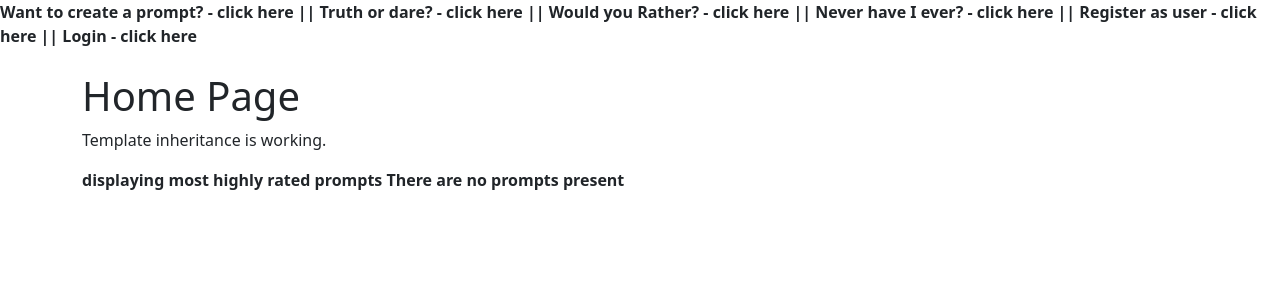
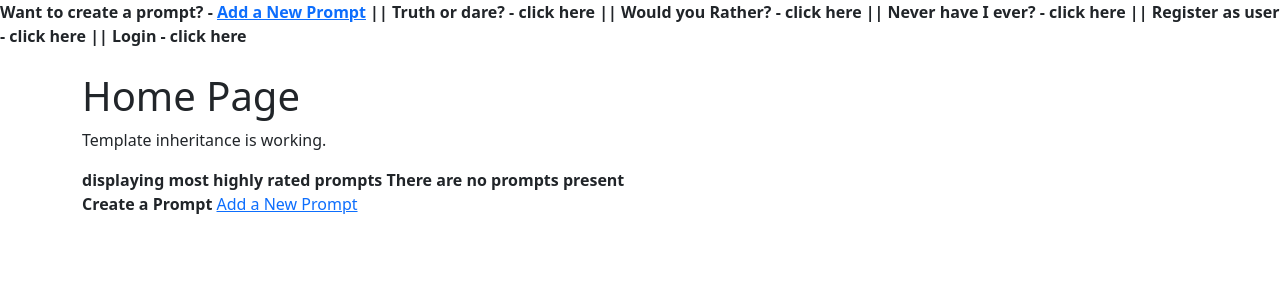
Before and after one commit to mc3071258/verve, a Django app: page / in a window 1280 px wide. Shown: the top 300 px of the page. Run offline with Django 5.2, Linux system fonts and the light colour scheme; data that the repository does not hold is empty.

Commit message:
creating prompts completed

```diff
--- a/core/urls.py
+++ b/core/urls.py
@@ -4,6 +4,8 @@ from django.http import HttpResponse
 
 urlpatterns = [
     path("", views.home, name="home"),
+    path('create_prompt/', views.create_prompt, name='create_prompt'),
+
 ]
 
 def home(request):
--- a/core/views.py
+++ b/core/views.py
@@ -1,5 +1,9 @@
 from django.shortcuts import render
-from core.models import Prompt
+from django.shortcuts import redirect
+
+from core.models import Profile, Prompt
+from django.contrib.auth.models import User
+from core.forms import PromptForm
 
 # Create your views here.
 
@@ -12,3 +16,21 @@ def home(request):
     context_dict['prompts'] = prompt_list
 
     return render(request, "core/home.html", context=context_dict)
+
+def create_prompt(request):
+    form = PromptForm()
+
+    if request.method == "POST":
+        form = PromptForm(request.POST)
+
+        if form.is_valid():
+            prompt = form.save(commit=False)
+            prompt.creator = User.objects.filter(is_superuser=True).first()
+            prompt.save()
+
+            #THIS MAY BE INCORRECT
+            return redirect('/')
+        else:
+            print(form.errors)
+
+    return render(request, 'core/create_prompt.html', {'form': form})
--- a/templates/base.html
+++ b/templates/base.html
@@ -5,7 +5,7 @@
     <meta name="viewport" content="width=device-width, initial-scale=1.0">
 
     <header>
-        <strong> Want to create a prompt? - click here ||</strong>
+        <strong> Want to create a prompt? - <a href="/create_prompt/">Add a New Prompt</a> ||</strong>
         <strong> Truth or dare? - click here ||</strong>
         <strong> Would you Rather? - click here ||</strong>
         <strong> Never have I ever? - click here ||</strong>
--- a/templates/core/home.html
+++ b/templates/core/home.html
@@ -20,4 +20,9 @@
         <strong>There are no prompts present</strong>
     {% endif %}
 </div>
+
+<div>
+    <strong>Create a Prompt</strong>
+    <a href="/create_prompt/">Add a New Prompt</a><br />
+</div>
 {% endblock %}
```
Also changed, not shown: core/forms.py (added, +10 -0 lines), templates/core/create_prompt.html (+23 -0 lines).
